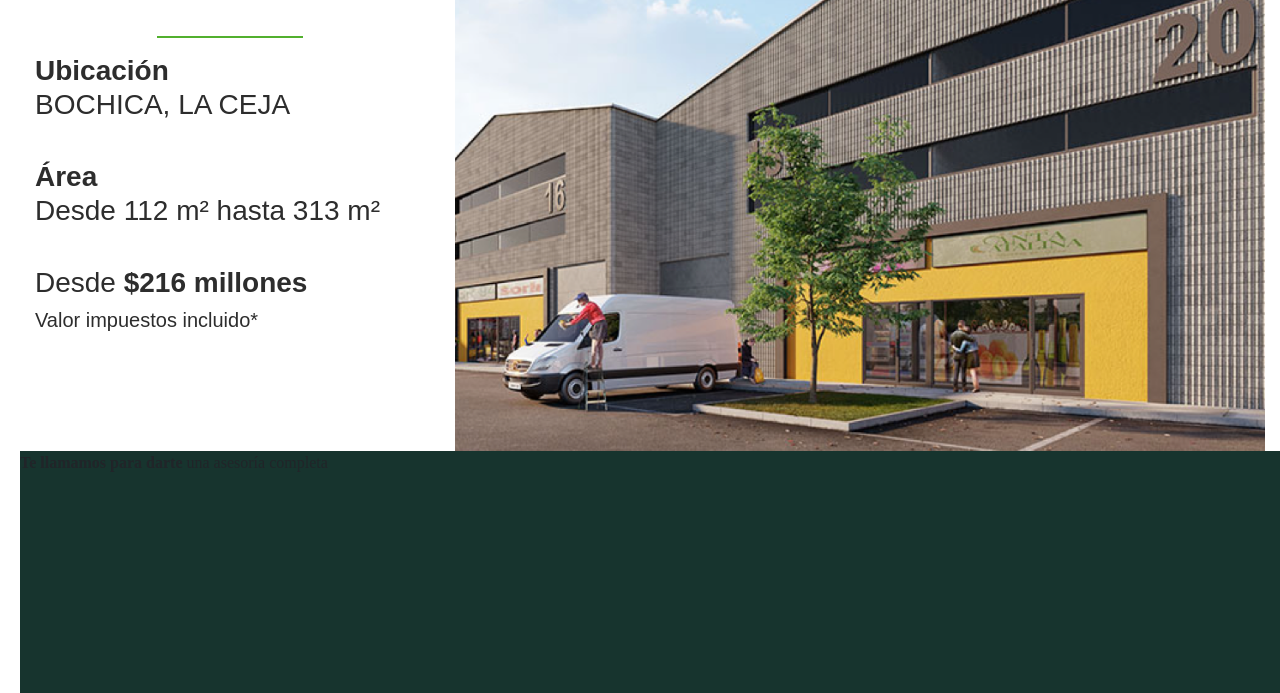
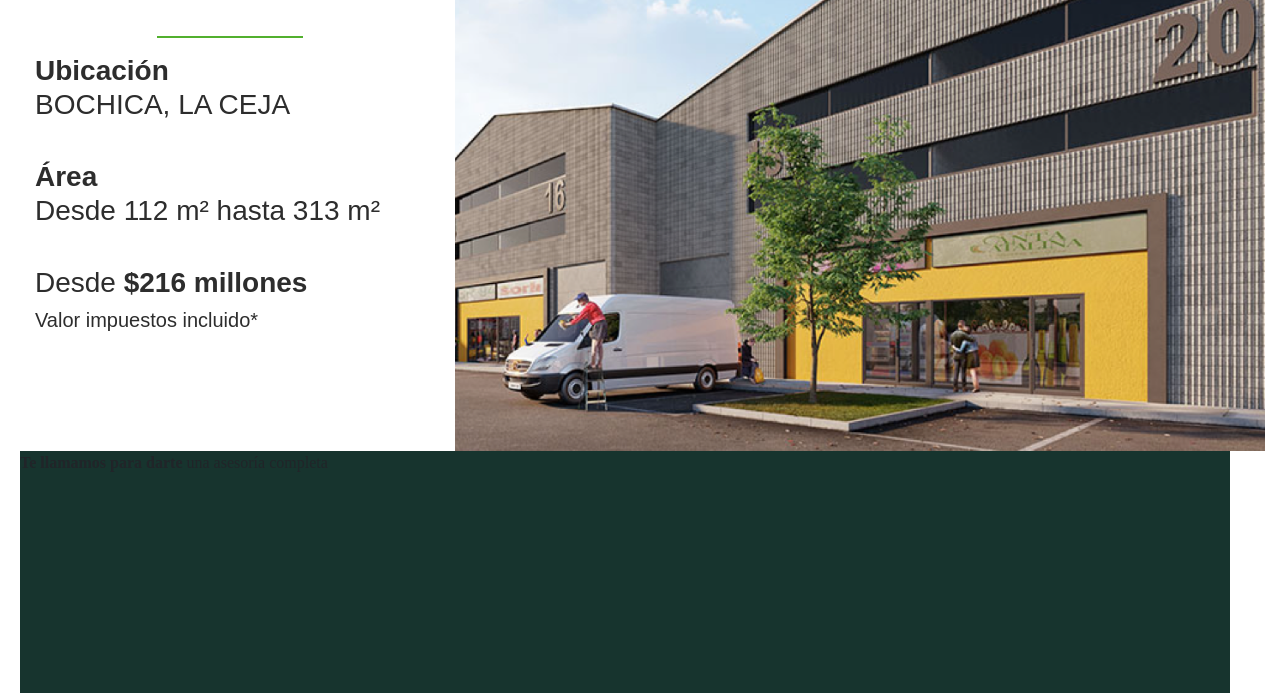
Before and after one commit to Wecan-dev/capiro-w, a plain HTML site: page Index.html in a window 1280 px wide. Shown: the part 214-907 px from the top of the page. Drawn offline with nearby package versions, Linux system fonts and the light colour scheme.

Commit message:
Diseño de contenedor de asesoria V1

```diff
--- a/Index.html
+++ b/Index.html
@@ -62,9 +62,9 @@
 					<img src="/Multimedia/Imagenes/image.png" alt="Imagen de las Bodegas" class="img-fluid height: auto">
 				</div>
 			</article>
-			<article class="position-relative">
-				<div class="contenedor-de-asesoria">
-					<p class="">
+			<article class="contenedor-de-asesoria">
+				<div class=>
+					<p>
 						<strong>Te llamamos para darte</strong>
 						una asesoría completa
 					</p>
--- a/Style.css
+++ b/Style.css
@@ -92,14 +92,15 @@ main article img{
     font-weight: 200;
     font-style: normal;
 }
-.asesori {
+.asesoria {
     position: relative;
 }
 .contenedor-de-asesoria {
-    position: absolute;
-    top: 95%;
+    position:;
+    z-index: 1;
+    top: 1%;
     background-color: #17342e;
-    width: 1273px;
+    width: 96%;
     height: 242px;
 }
 main article p .col-xl-4 {
```
